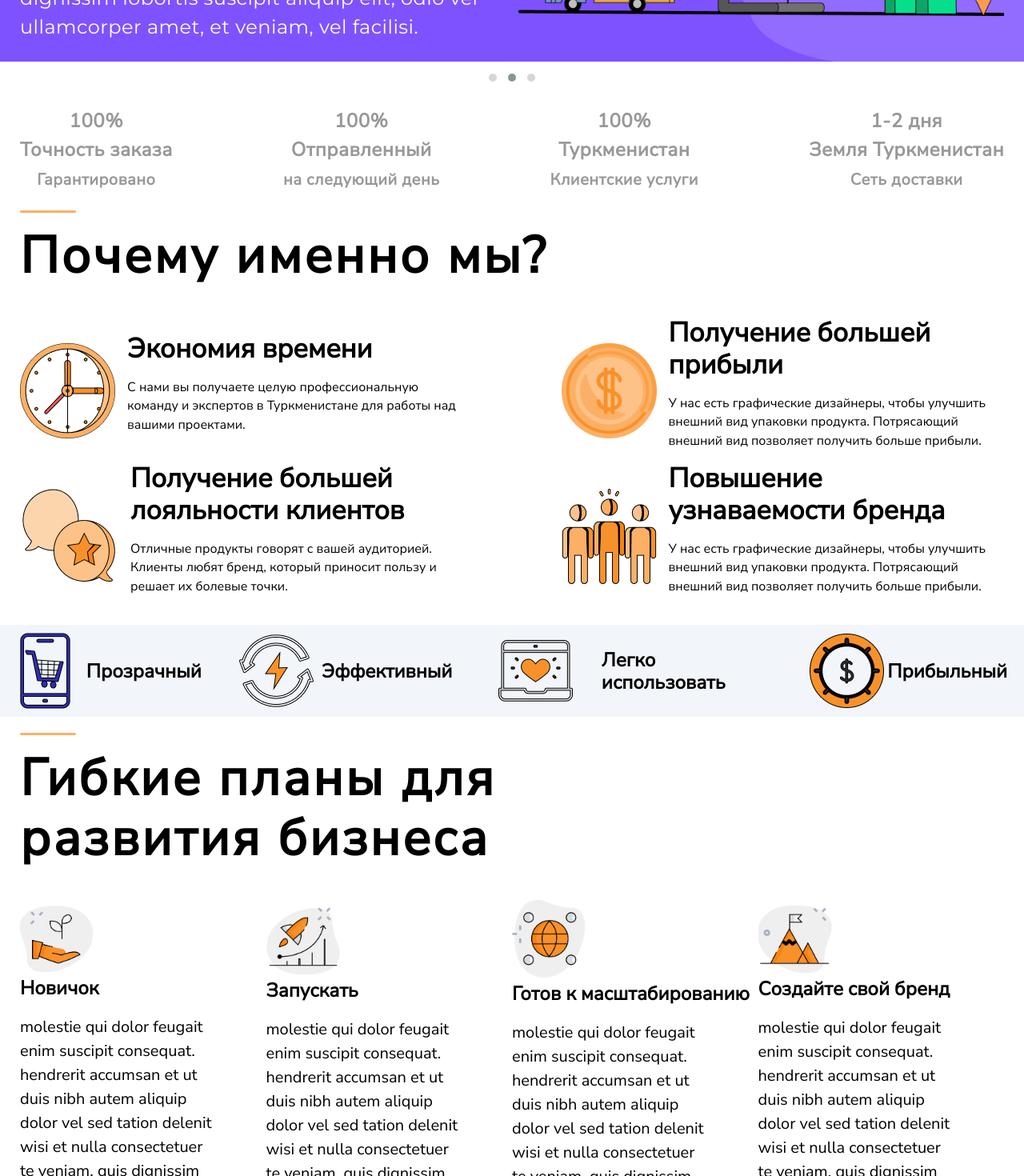
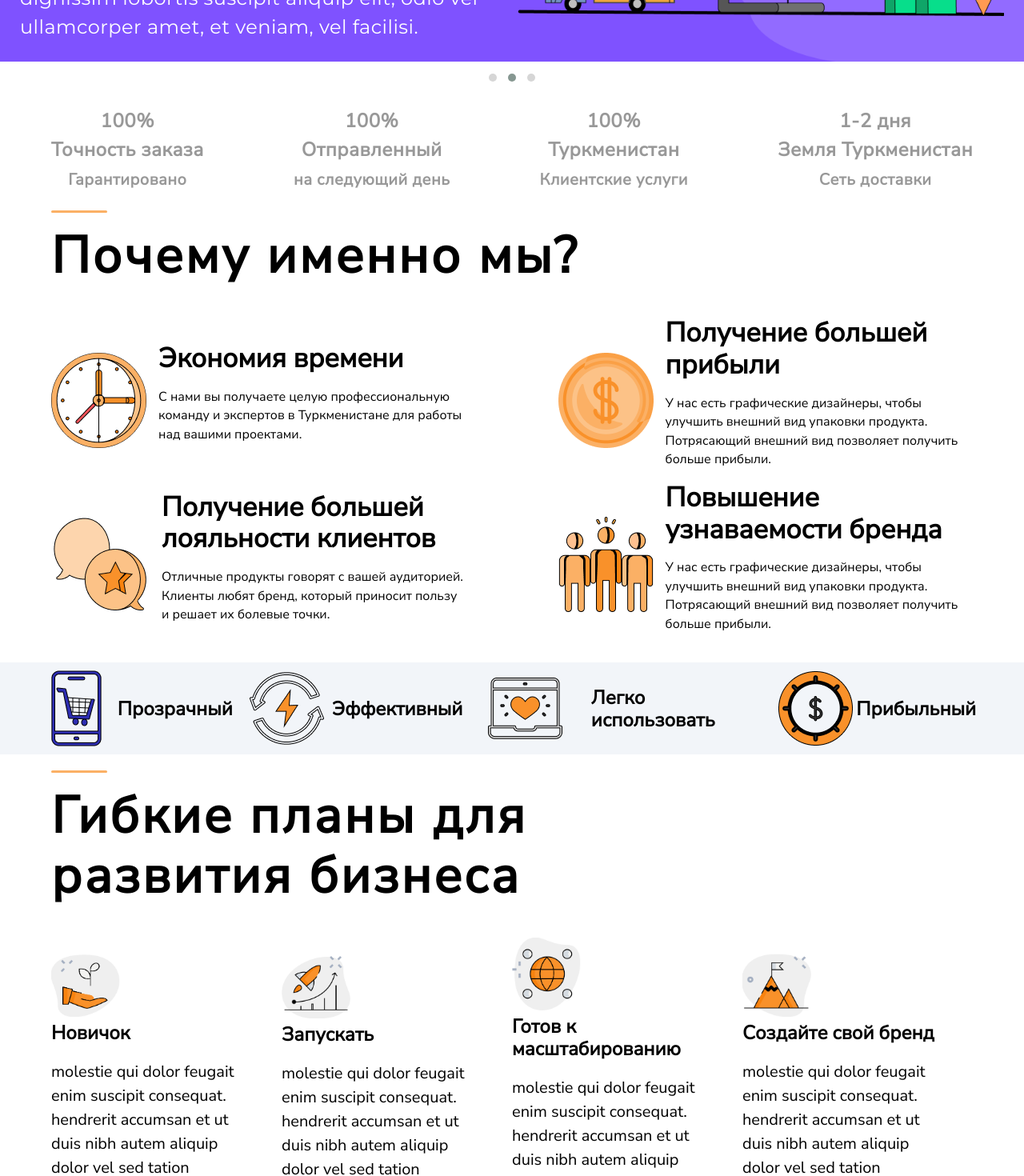
Before and after one commit to codeBender01/full_fillment, a React (Create React App) app: page / in a window 1280 px wide. Shown: the part 480-1950 px from the top of the page at 80% size. Built offline with nearby package versions, Linux system fonts and the light colour scheme.

Commit message:
Fixing routing problem

```diff
--- a/src/components/Header/Header.jsx
+++ b/src/components/Header/Header.jsx
@@ -1,5 +1,5 @@
 import React, { useState, useEffect } from "react";
-import { NavLink } from "react-router-dom";
+import { NavLink, useLocation } from "react-router-dom";
 import nav from "../../data/data";
 import "./header.scss";
 
@@ -7,17 +7,21 @@ const contactBtn = "Свяжитесь с нами";
 
 function Header() {
   const [selectedNavbarLink, setSelectedNavbarLink] = useState(nav[0].id);
+  const location = useLocation();
 
-  useEffect(() => {}, []);
+  useEffect(() => {
+    for (let n of nav) {
+      if (location.pathname === n.path) {
+        setSelectedNavbarLink(n.id);
+      }
+    }
+  }, [location.pathname]);
 
   const classListToggler = () => {
     const header = document.body.querySelector(".header");
     const burger = document.body.querySelector(".burger-menu");
     const nav = document.body.querySelector(".header-links");
 
-    console.log(header);
-    console.log(nav);
-    console.log(burger);
     header.classList.toggle("active");
     burger.classList.toggle("active");
     nav.classList.toggle("active");
--- a/src/components/footer/Footer.jsx
+++ b/src/components/footer/Footer.jsx
@@ -18,8 +18,10 @@ function Footer() {
   const location = useLocation();
 
   useEffect(() => {
-    if (location.pathname === contact) {
-      setSelectedNavbarLink(-1);
+    for (let n of nav) {
+      if (location.pathname === n.path) {
+        setSelectedNavbarLink(n.id);
+      }
     }
   }, [location.pathname]);
 
--- a/src/pages/home/home.jsx
+++ b/src/pages/home/home.jsx
@@ -217,7 +217,8 @@ class Home extends React.Component {
           </div>
         </div>
 
-        <div className="chars flex">
+        <div className="chars">
+          <div className="container flex">
             {chars.map((char) => {
               return (
                 <div className="char flex" key={char.id}>
@@ -226,6 +227,7 @@ class Home extends React.Component {
                 </div>
               );
             })}
+          </div>
         </div>
 
         <div className="business-plan">
@@ -291,7 +293,8 @@ class Home extends React.Component {
           </div>
         </div>
 
-        <div className="achievements flex">
+        <div className="achievements">
+          <div className="container flex">
             {achievements.map((ach) => {
               return (
                 <div key={ach.id}>
@@ -302,6 +305,7 @@ class Home extends React.Component {
             })}
           </div>
         </div>
+      </div>
     );
   }
 }
--- a/src/pages/home/home.scss
+++ b/src/pages/home/home.scss
@@ -108,8 +108,8 @@ h5 {
   }
 
   .stats {
-    margin: 20px 0;
-    padding: 0 25px;
+    margin: 20px auto;
+    width: 90%;
     flex-wrap: wrap;
     .stat {
       text-align: center;
@@ -146,7 +146,8 @@ h5 {
   }
 
   .benefits {
-    padding: 0 25px;
+    margin: 0 auto;
+    width: 90%;
 
     .wrapper {
       flex-wrap: wrap;
@@ -192,9 +193,13 @@ h5 {
   }
 
   .chars {
-    padding: 10px 25px;
+    padding: 10px 0;
     background-color: #f2f5f9;
     margin: 20px 0;
+    .container {
+      width: 90%;
+      margin: 0 auto;
+    }
     .char {
       span {
         width: 60%;
@@ -226,8 +231,8 @@ h5 {
   }
 
   .business-plan {
-    padding: 0 25px;
-
+    width: 90%;
+    margin: 0 auto;
     .illustration {
       img {
         width: 30%;
@@ -276,7 +281,7 @@ h5 {
   .customers {
     background-color: #f2f5f9;
     .container {
-      width: 96%;
+      width: 90%;
       margin: 0 auto;
       flex-wrap: wrap;
 
@@ -369,9 +374,14 @@ h5 {
 
   .achievements {
     background-color: #f2f5f9;
-    padding: 20px 25px;
+    padding: 20px 0;
     margin: 20px 0;
     text-align: center;
+
+    .container {
+      width: 90%;
+      margin: 0 auto;
+    }
     h4 {
       font-weight: 800;
       font-size: 64px;
--- a/src/pages/technologies/technologies.scss
+++ b/src/pages/technologies/technologies.scss
@@ -1,6 +1,6 @@
 .technologies {
   .container {
-    width: 95%;
+    width: 90%;
     margin: 0 auto;
   }
   p {
@@ -14,7 +14,9 @@
 
   .services {
     display: flex;
-    margin: 20px 0;
+    margin: 20px auto;
+    width: 95%;
+
     .service {
       h3 {
         font-weight: 700;
@@ -30,7 +32,7 @@
       }
     }
 
-    @media (max-width: 1000px) {
+    @media (max-width: 1050px) {
       & {
         justify-content: space-between;
         flex-wrap: wrap;
```
Lines whose indentation alone changed are shown as unchanged.
